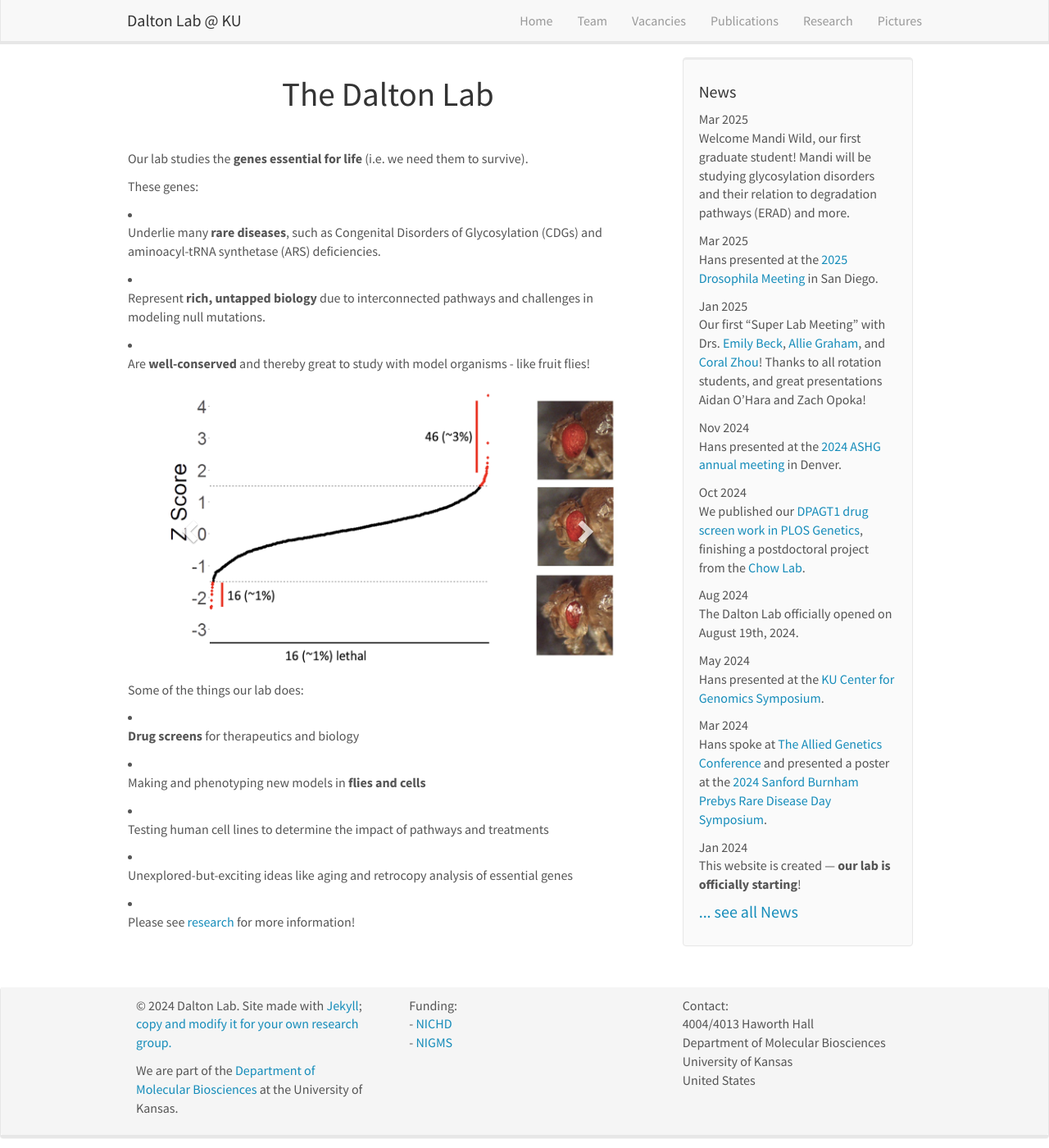
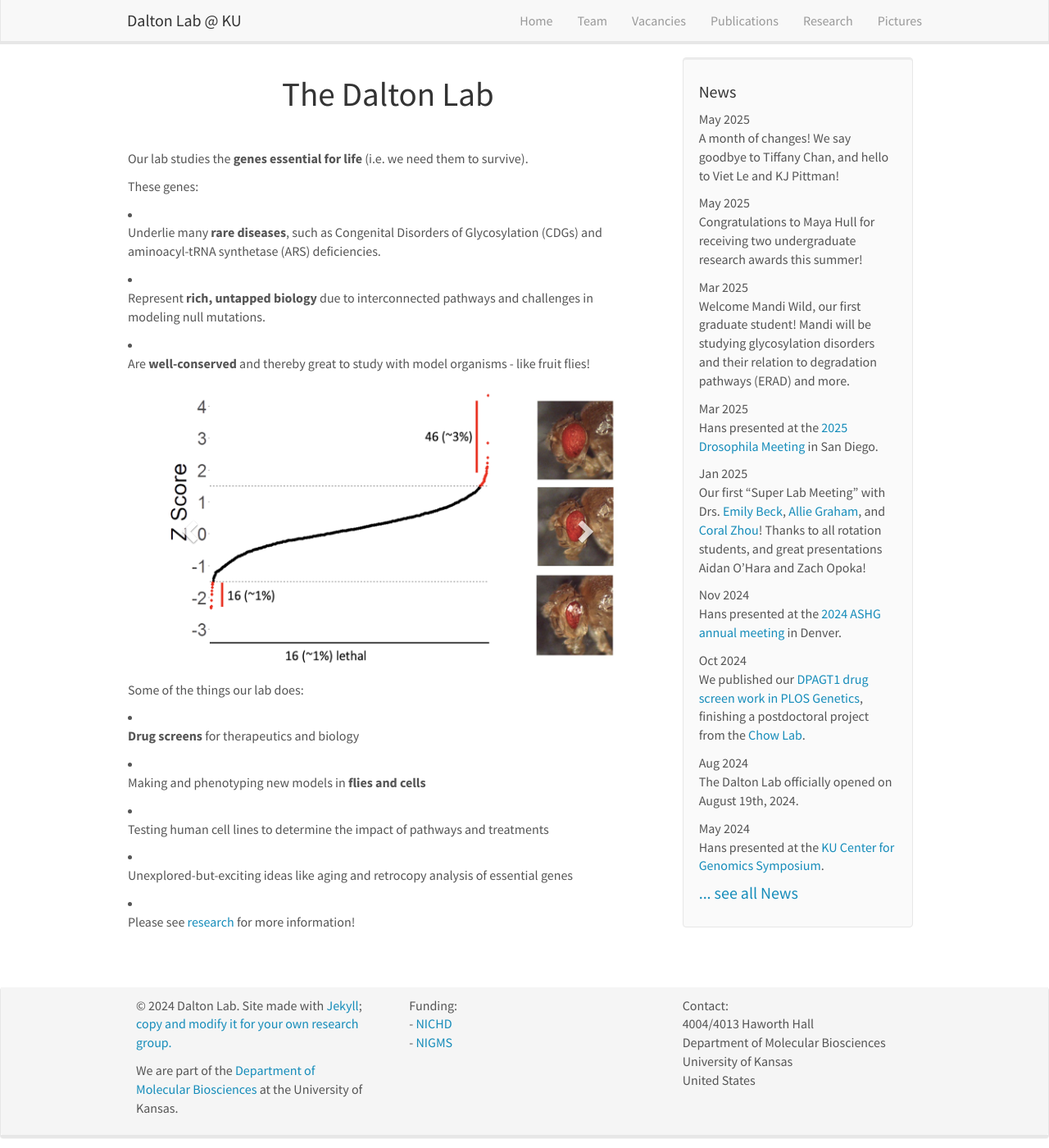
Before and after one commit to hansmdalton/hansmdalton.github.io, a Jekyll site: the page built from _pages/home.md, in a window 1280 px wide and 1400 px high. Shown: the whole window at 82% size. Built offline with Jekyll 4.4.1, drawn with Linux system fonts in a browser that asks for light colours; nearby versions of some CDN libraries.

Commit message:
Update news.yml

```diff
--- a/_data/news.yml
+++ b/_data/news.yml
@@ -1,3 +1,9 @@
+- date: May 2025
+  headline: A month of changes! We say goodbye to Tiffany Chan, and hello to Viet Le and KJ Pittman!
+
+- date: May 2025
+  headline: Congratulations to Maya Hull for receiving two undergraduate research awards this summer!
+
 - date: Mar 2025
   headline: Welcome Mandi Wild, our first graduate student! Mandi will be studying glycosylation disorders and their relation to degradation pathways (ERAD) and more.
 
```
